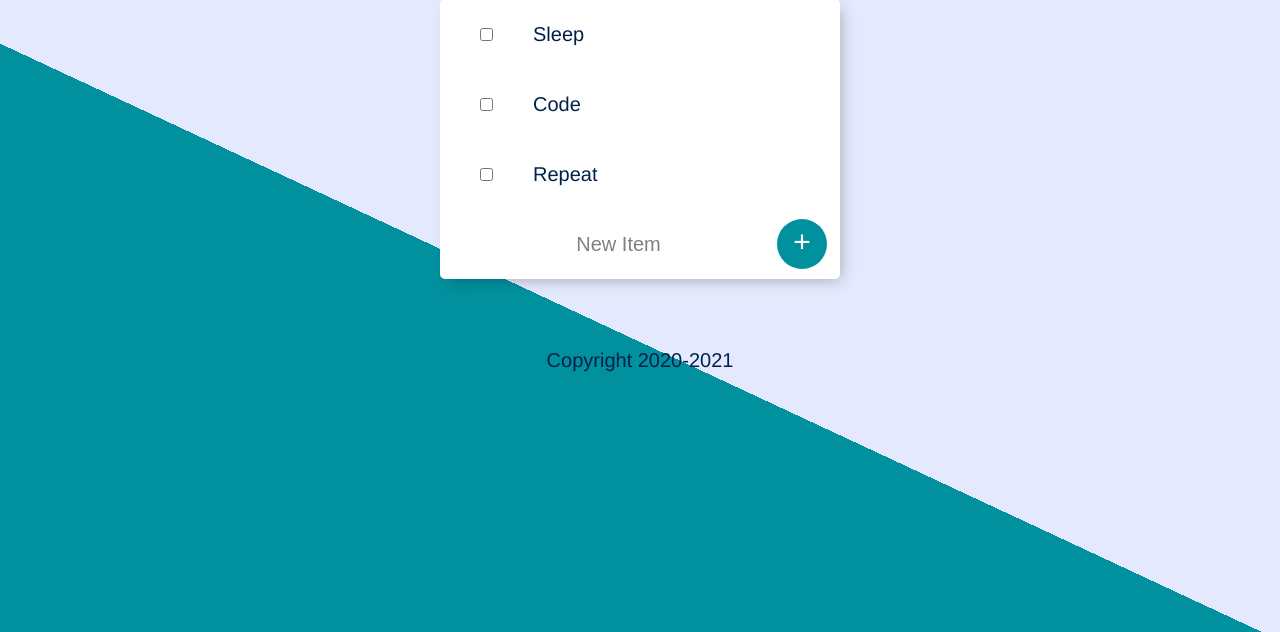
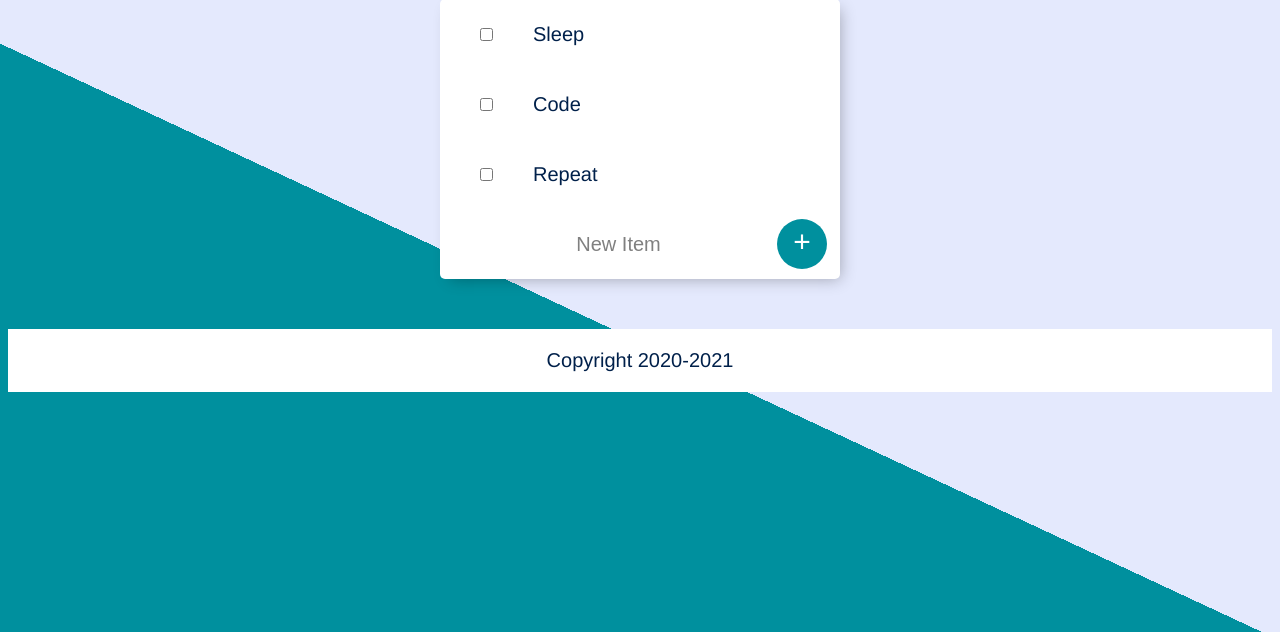
Before and after one commit to erzhalrisanw/Todo_List, a Node server app: page / in a window 1280 px wide. Shown: the part 158-790 px from the top of the page. Run offline with Node 20, Linux system fonts and the light colour scheme; data comes from the database, SQL or seed files in the repository; data that the repository does not hold is empty; some libraries are stand-ins or nearby versions.

Commit message:
fix color footer

```diff
--- a/package.json
+++ b/package.json
@@ -4,7 +4,8 @@
   "description": "",
   "main": "app.js",
   "scripts": {
-    "test": "echo \"Error: no test specified\" && exit 1"
+    "test": "echo \"Error: no test specified\" && exit 1",
+    "start": "node app.js"
   },
   "author": "Samriddhi",
   "license": "ISC",
--- a/public/stylesheets/styles.css
+++ b/public/stylesheets/styles.css
@@ -115,7 +115,7 @@ input[type="text"]:focus {
 }
 
 footer {
-  color: #fff;
+  background-color: #fff;
   color: rgba(0, 0, 0, 0.5);
   text-align: center;
 }
--- a/views/list.ejs
+++ b/views/list.ejs
@@ -1,5 +1,4 @@
 <%- include("header"); -%>
-
 <div class="box" id="heading">
   <h1> <%= listTitle %> </h1>
 </div>
@@ -22,11 +21,9 @@
   </form>
   <% }); %>
 
-
-
   <form class="item" action="/" method="post">
     <input type="text" name="newTask" placeholder="New Item" autocomplete="off">
-  <button type="submit" name="list" value= "<%= listTitle %>">+</button>
+    <button type="submit" name="list" value="<%= listTitle %>">+</button>
   </form>
 </div>
 
```
Lines whose indentation alone changed are shown as unchanged.
